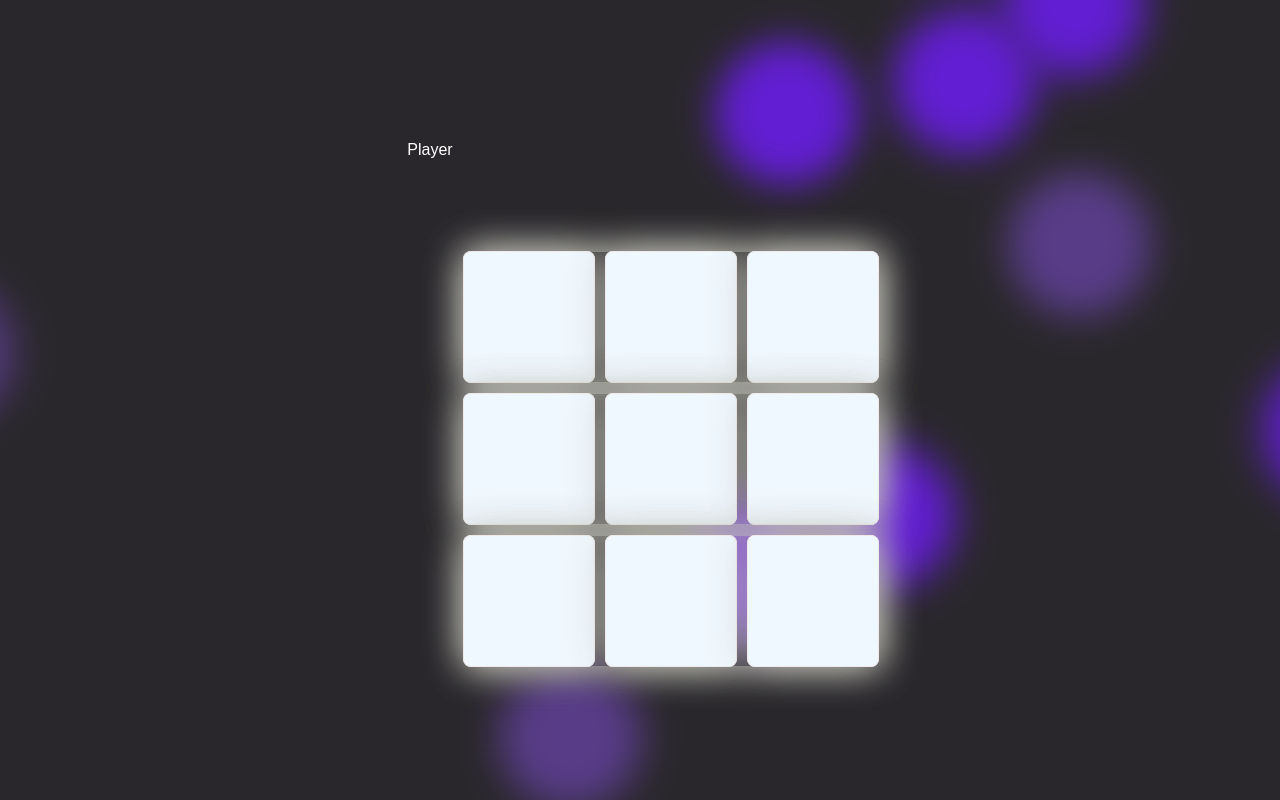
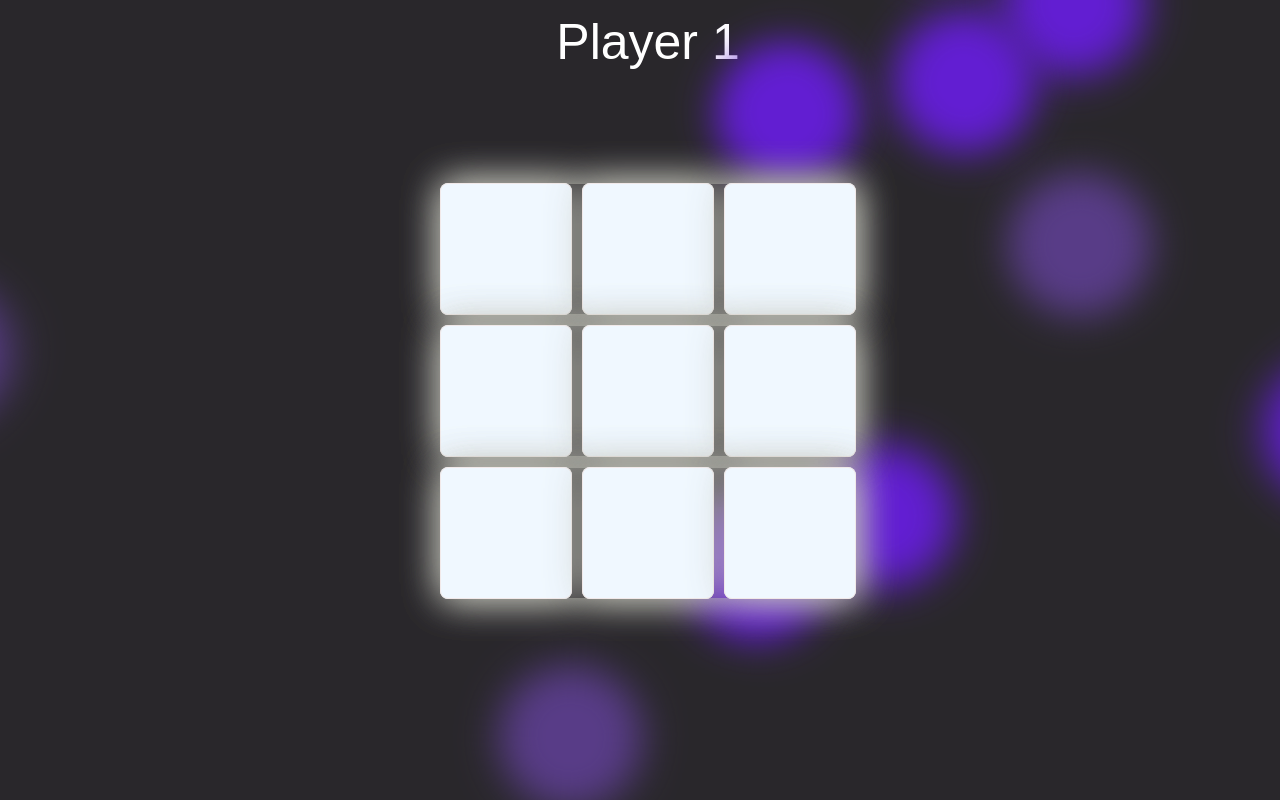
Before and after one commit to jayitasaha40/Learn-JS, a plain HTML site: page TicTacToe/home.html in a window 1280 px wide. Both pictures are taken after a click on the button "Start!". Drawn offline with Linux system fonts and the light colour scheme.

Commit message:
Sounds Added

```diff
--- a/TicTacToe/home.html
+++ b/TicTacToe/home.html
@@ -7,7 +7,13 @@
     <link rel="stylesheet" href="style.css">
 </head>
 <body>
-    <p style="color: white; text-align: center; ">Player</p>
+    <div class="flexitem">
+        <p style="color: white; text-align: center; display: inline; overflow: hidden; " id="player">Player</p>
+    </div>
+    <div class="flexbox">
+        <audio src="sounds/Tap.wav" id="tap"></audio>
+
+
     <span></span>
    <span></span>
    <span></span>
@@ -31,10 +37,9 @@
 
     </div>
 
-    <div id="full-content" class="hidden">
-        <!-- Your full website content goes here -->
 
-        <table>
+
+        <table id="full-content" class="hidden">
             <tr>
                 <td onclick="changeValue(1)" id="1"></td>
                 <td onclick="changeValue(2)" id="2"></td>
--- a/TicTacToe/script.js
+++ b/TicTacToe/script.js
@@ -7,6 +7,8 @@ document.getElementById('show-content-btn').addEventListener('click', function (
     const fullContent = document.getElementById('full-content');
     fullContent.style.display = 'block';
 
+    document.getElementById("player").innerHTML="Player 1";
+
     document.body.style.backgroundColor = ' #29272b;';
     setTimeout(function () {
         fullContent.style.opacity = '1';
@@ -14,12 +16,15 @@ document.getElementById('show-content-btn').addEventListener('click', function (
 });
 
 function changeValue(e){
+    document.getElementById("tap").play();
     if(user==1){
         document.getElementById(e).innerHTML = "X";
         user = 2;
+        document.getElementById("player").innerHTML="Player 2";
     }
     else{
         document.getElementById(e).innerHTML = "O";
         user = 1;
+        document.getElementById("player").innerHTML="Player 1";
     }
 }
--- a/TicTacToe/style.css
+++ b/TicTacToe/style.css
@@ -4,14 +4,23 @@ body {
     font-family: 'Arial', sans-serif;
     background: rgba(0, 0, 0, 0.9); /* Initial transparent black background */
     transition: background 0.5s ease-in-out;
+
+}
+.flexbox{
     display: flex;
     align-items: center;
     text-align: center;
     justify-content: center;
 }
+.flexitem{
+    flex-grow: 2;
+    text-align: center;
+    margin-top: 5px;
+}
 p{
-    margin-top: -500px;
-
+    margin-top: 5px;
+    font-size: 50px;
+    z-index: 80;
 }
 .hidden {
     display: none;
@@ -21,6 +30,7 @@ p{
     display: flex;
     align-items: center;
     justify-content: center;
+    z-index: 80;
 }
 
 #full-content {
@@ -36,6 +46,7 @@ p{
     cursor: pointer;
 }
 table{
+    align-items: center;
     border-spacing: 10px;
     position: relative;
     z-index: 80;
```
Also changed, not shown: 1 other file.
